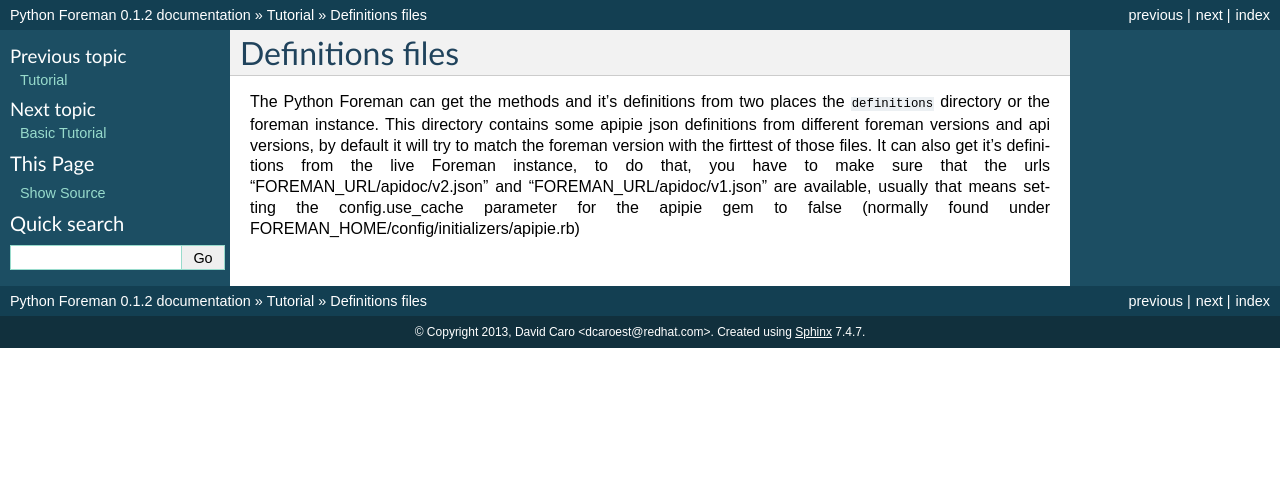
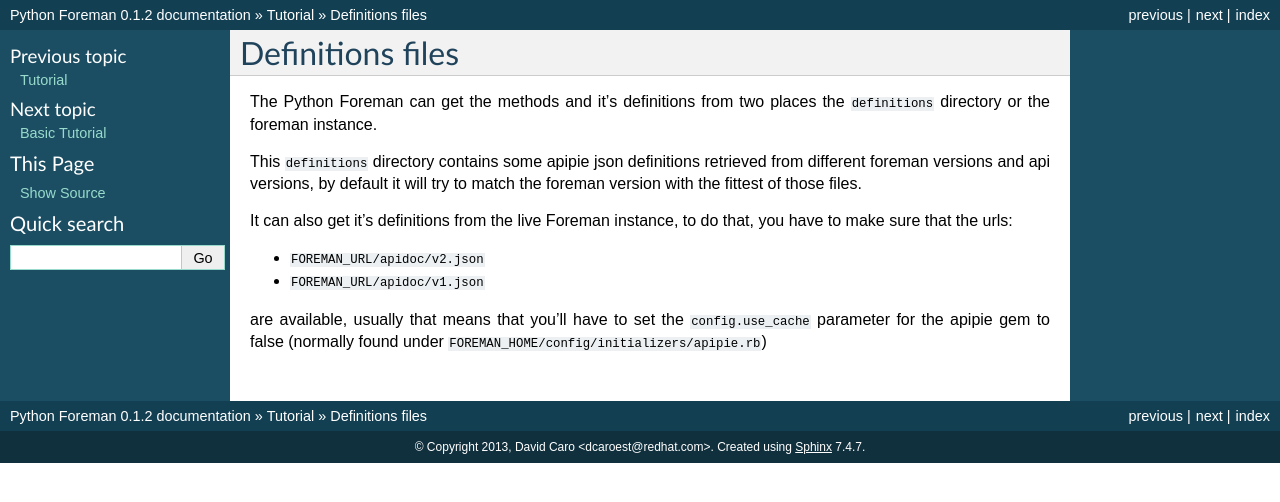
Before and after one commit to david-caro/python-foreman, a Sphinx documentation site: the page built from doc/definitions.rst, in a window 1280 px wide. Shown: the top 502 px of the page. Built offline with Sphinx 7.4.7, drawn with Linux system fonts in a browser that asks for light colours.

Commit message:
Added some docs

```diff
--- a/doc/basic.rst
+++ b/doc/basic.rst
@@ -49,7 +49,7 @@
 >>> f.create_hosts(host={'name': 'mynewhost', 'ip': '192.168.1.1', 'mac': '00:00:00:00:00:00'})
 >>> f.hosts.create(host={'name': 'mynewhost', 'ip': '192.168.1.1', 'mac': '00:00:00:00:00:00'})
 
-To see the exact parameters look at the docs.
+To see the exact parameters look at the `foreman API docs<http://theforeman.org/api.html>`_.
 
 
 update
--- a/doc/definitions.rst
+++ b/doc/definitions.rst
@@ -3,11 +3,17 @@
 
 The Python Foreman can get the methods and it's definitions from two places
 the ``definitions`` directory or the foreman instance.
-This directory contains some apipie json definitions from different foreman
-versions and api versions, by default it will try to match the foreman version
-with the firttest of those files.
+
+This ``definitions`` directory contains some apipie json definitions retrieved from
+different foreman versions and api versions, by default it will try to match the foreman version
+with the fittest of those files.
+
 It can also get it's definitions from the live Foreman instance, to do that,
-you have to make sure that the urls "FOREMAN_URL/apidoc/v2.json" and
-"FOREMAN_URL/apidoc/v1.json" are available, usually that means setting the
-config.use_cache parameter for the apipie gem to false (normally found under
-FOREMAN_HOME/config/initializers/apipie.rb)
+you have to make sure that the urls:
+
+* ``FOREMAN_URL/apidoc/v2.json``
+* ``FOREMAN_URL/apidoc/v1.json``
+
+are available, usually that means that you'll have to set the ``config.use_cache``
+parameter for the apipie gem to false (normally found under
+``FOREMAN_HOME/config/initializers/apipie.rb``)
--- a/doc/generate_doc.py
+++ b/doc/generate_doc.py
@@ -11,7 +11,7 @@
 
 
 PATH = os.path.abspath(os.path.join(os.path.dirname(__file__), '..'))
-sys.path.append(PATH)
+sys.path.insert(0, PATH)
 
 
 def main():
```
Also changed, not shown: doc/tutorial.rst (line endings or trailing spaces), 1 other file.
